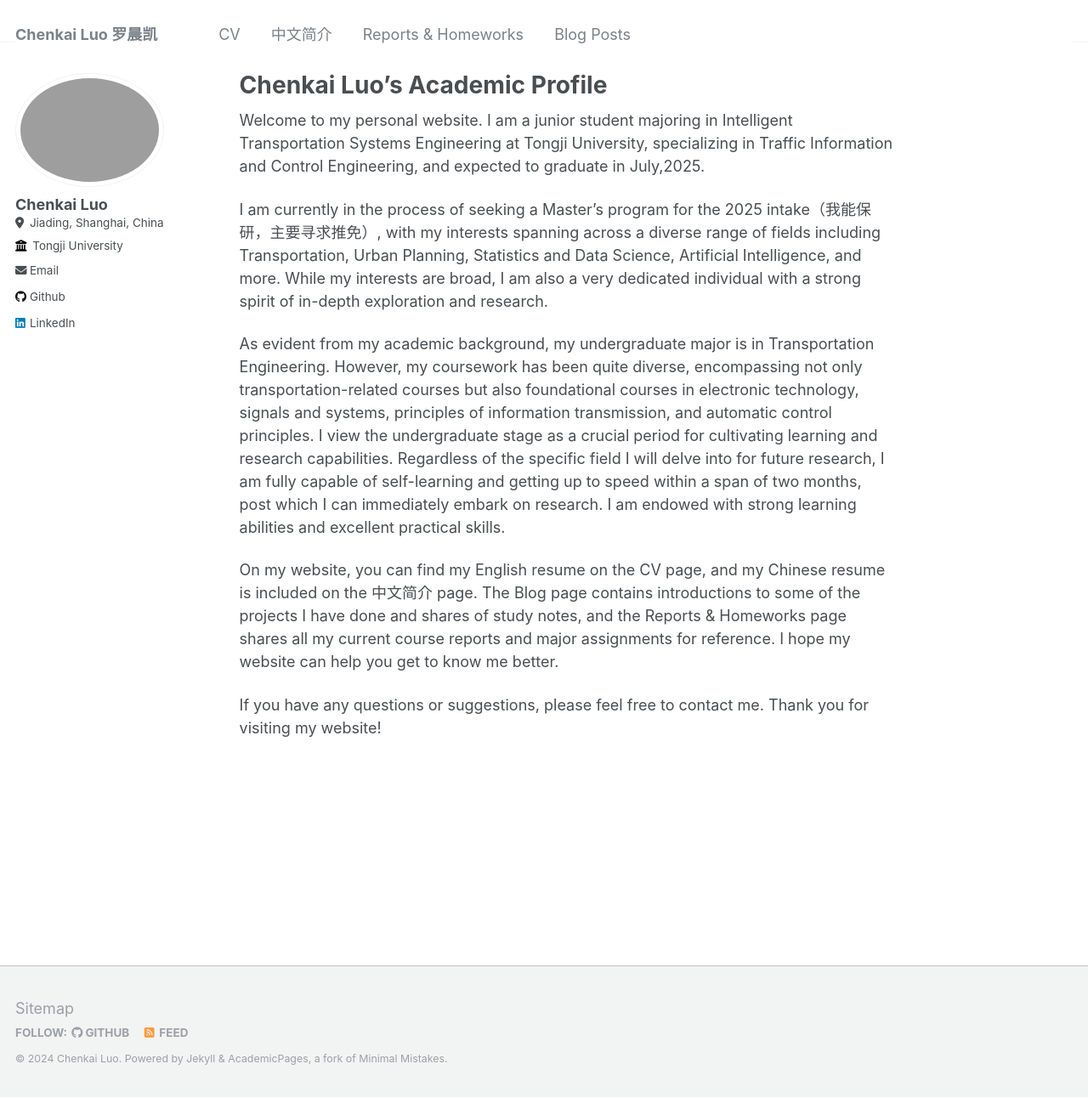
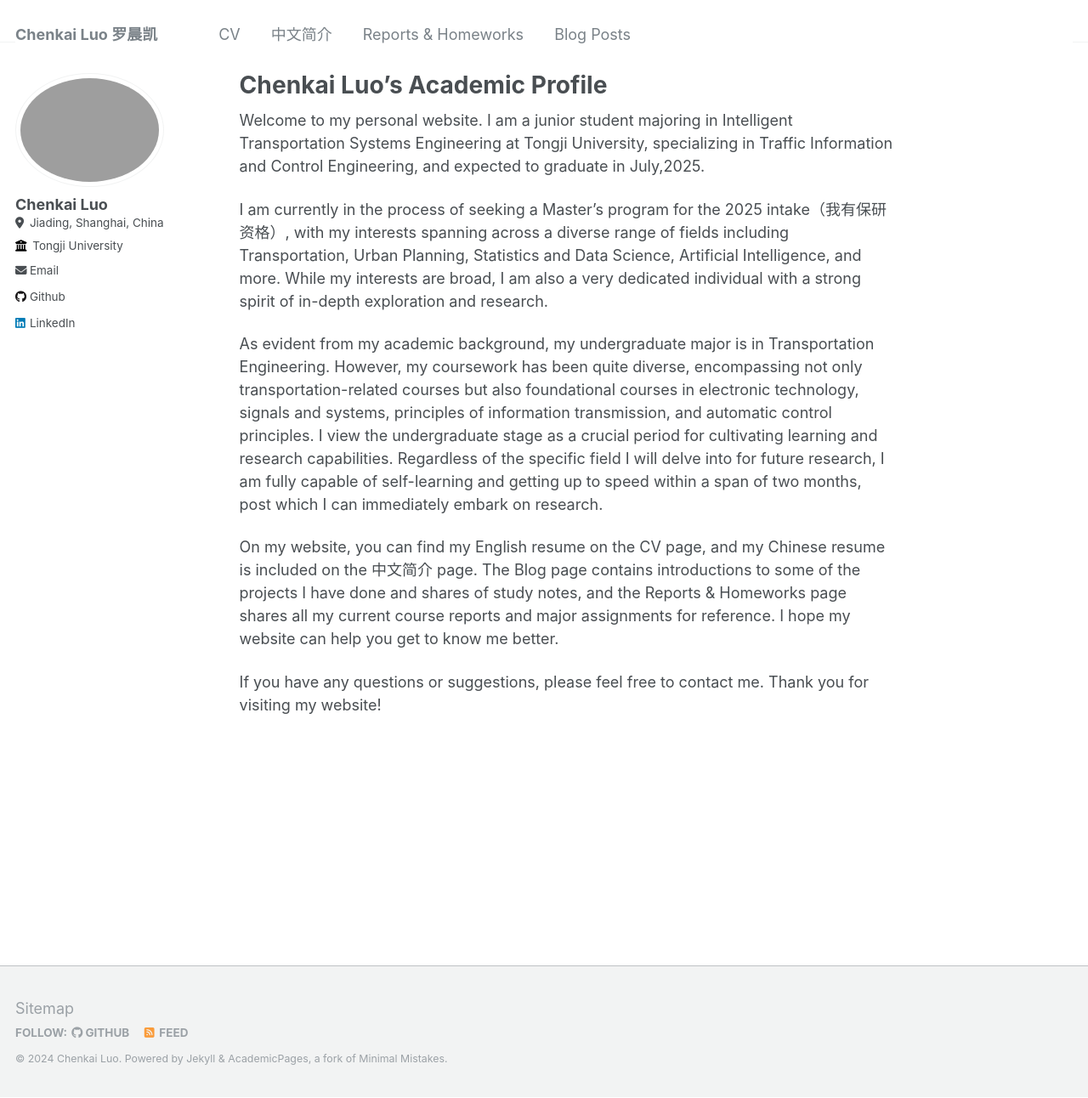
Before and after one commit to ryan11njr/ryan11njr.github.io, a Jekyll site: the page built from _pages/about.md, in a window 1280 px wide and 1292 px high. Shown: the whole window at 85% size. Built offline with Jekyll 4.4.1, drawn with Linux system fonts in a browser that asks for light colours.

Commit message:
Update about.md

```diff
--- a/_pages/about.md
+++ b/_pages/about.md
@@ -9,9 +9,9 @@ redirect_from:
 
 Welcome to my personal website. I am a junior student majoring in Intelligent Transportation Systems Engineering at Tongji University, specializing in Traffic Information and Control Engineering, and expected to graduate in July,2025.
 
-I am currently in the process of seeking a Master's program for the 2025 intake（我能保研，主要寻求推免）, with my interests spanning across a diverse range of fields including Transportation, Urban Planning, Statistics and Data Science, Artificial Intelligence, and more. While my interests are broad, I am also a very dedicated individual with a strong spirit of in-depth exploration and research.
+I am currently in the process of seeking a Master's program for the 2025 intake（我有保研资格）, with my interests spanning across a diverse range of fields including Transportation, Urban Planning, Statistics and Data Science, Artificial Intelligence, and more. While my interests are broad, I am also a very dedicated individual with a strong spirit of in-depth exploration and research.
 
-As evident from my academic background, my undergraduate major is in Transportation Engineering. However, my coursework has been quite diverse, encompassing not only transportation-related courses but also foundational courses in electronic technology, signals and systems, principles of information transmission, and automatic control principles. I view the undergraduate stage as a crucial period for cultivating learning and research capabilities. Regardless of the specific field I will delve into for future research, I am fully capable of self-learning and getting up to speed within a span of two months, post which I can immediately embark on research. I am endowed with strong learning abilities and excellent practical skills.
+As evident from my academic background, my undergraduate major is in Transportation Engineering. However, my coursework has been quite diverse, encompassing not only transportation-related courses but also foundational courses in electronic technology, signals and systems, principles of information transmission, and automatic control principles. I view the undergraduate stage as a crucial period for cultivating learning and research capabilities. Regardless of the specific field I will delve into for future research, I am fully capable of self-learning and getting up to speed within a span of two months, post which I can immediately embark on research.
 
 On my website, you can find my English resume on the CV page, and my Chinese resume is included on the 中文简介 page. The Blog page contains introductions to some of the projects I have done and shares of study notes, and the Reports & Homeworks page shares all my current course reports and major assignments for reference. I hope my website can help you get to know me better.
 
```
